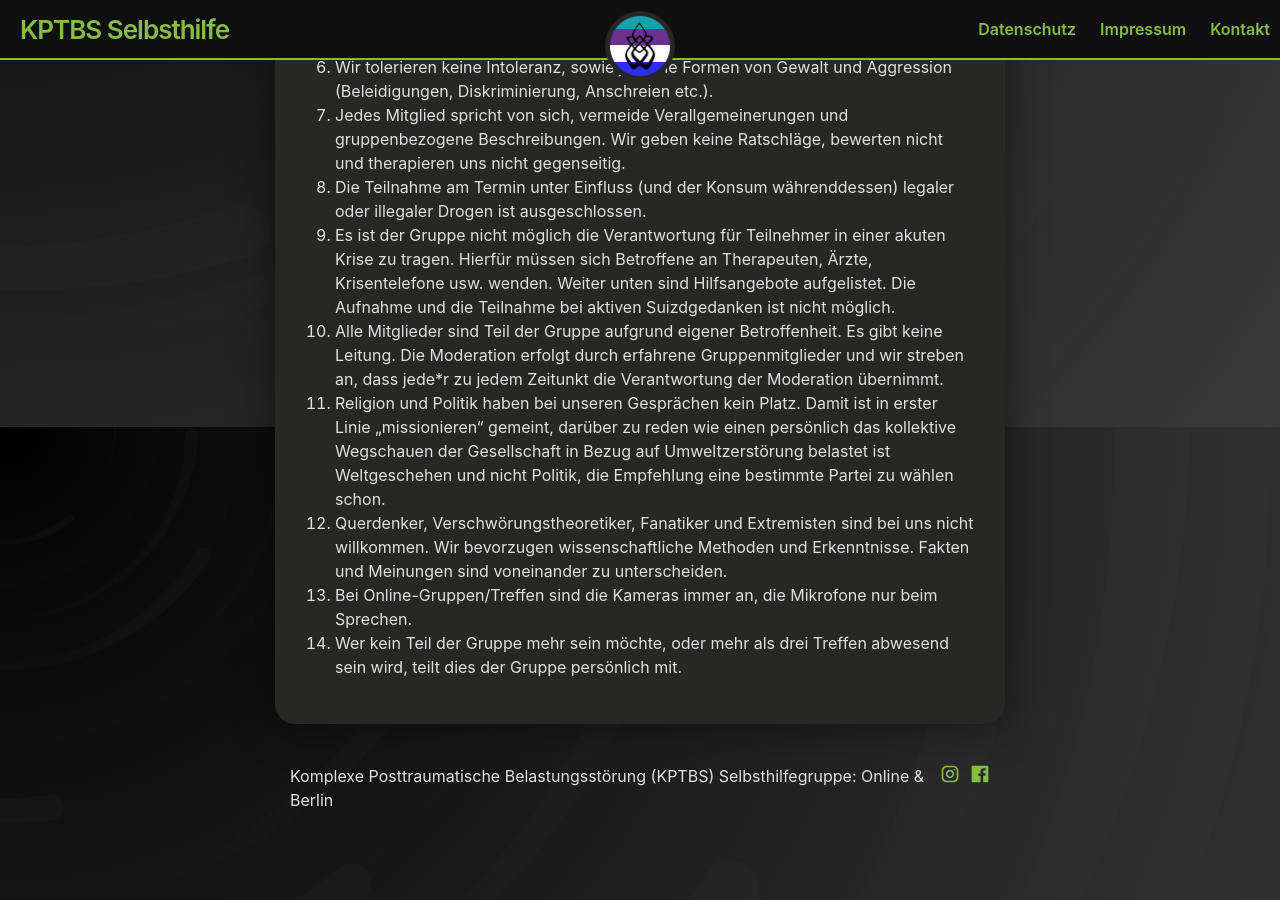
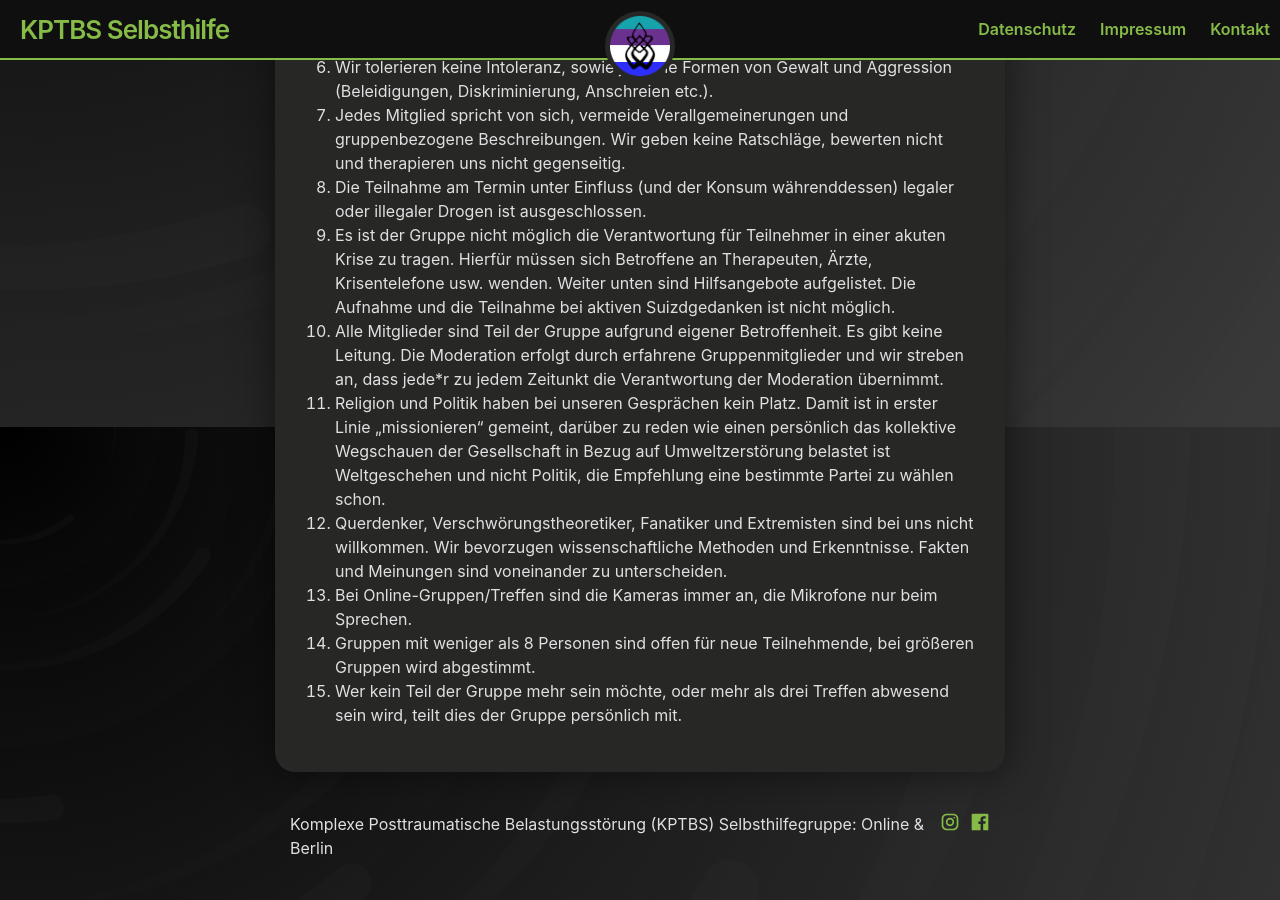
Before and after one commit to 3xz/k-ptbs, a Jekyll site: the page built from _posts/2023-07-14-regeln.md, in a window 1280 px wide and 900 px high, scrolled down 533 px. Built offline with Jekyll 4.4.1, drawn with Linux system fonts in a browser that asks for light colours.

Commit message:
Update 2023-07-14-regeln.md

```diff
--- a/_posts/2023-07-14-regeln.md
+++ b/_posts/2023-07-14-regeln.md
@@ -18,4 +18,5 @@ Alle Teilnehmende verpflichtet sich zur Einhaltung unserer Regeln um ein gutes M
 11. Religion und Politik haben bei unseren Gesprächen kein Platz. Damit ist in erster Linie „missionieren“ gemeint, darüber zu reden wie einen persönlich das kollektive Wegschauen der Gesellschaft in Bezug auf Umweltzerstörung belastet ist Weltgeschehen und nicht Politik, die Empfehlung eine bestimmte Partei zu wählen schon.
 12. Querdenker, Verschwörungstheoretiker, Fanatiker und Extremisten sind bei uns nicht willkommen. Wir bevorzugen wissenschaftliche Methoden und Erkenntnisse. Fakten und Meinungen sind voneinander zu unterscheiden.
 13. Bei Online-Gruppen/Treffen sind die Kameras immer an, die Mikrofone nur beim Sprechen.
-14. Wer kein Teil der Gruppe mehr sein möchte, oder mehr als drei Treffen abwesend sein wird, teilt dies der Gruppe persönlich mit.
+14. Gruppen mit weniger als 8 Personen sind offen für neue Teilnehmende, bei größeren Gruppen wird abgestimmt.
+15. Wer kein Teil der Gruppe mehr sein möchte, oder mehr als drei Treffen abwesend sein wird, teilt dies der Gruppe persönlich mit.
```
